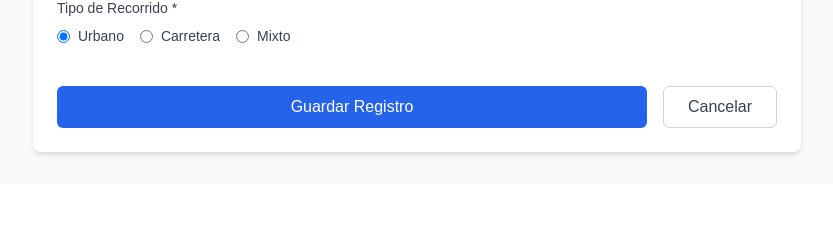
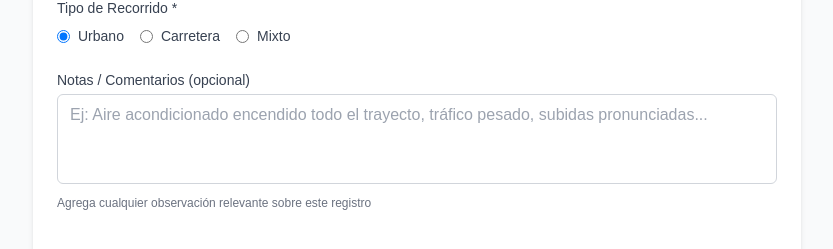
Before and after one commit to cmpumarejo-dev/control-combustible-nodejs, a Next.js app: page /registros/nuevo in a window 1280 px wide. Shown: the part 836-1085 px from the top of the page, without its empty margins (223-1056 px from the left). Before the commit the page ends 1020 px from the top, so only its background shows below. Built offline with nearby package versions, Linux system fonts and the light colour scheme; no server answers; the database is empty.

Commit message:
feat: Se agrego campo Notas a los registros, se ajustaron las diferentes interfaces

```diff
--- a/app/registros/editar/[id]/page.tsx
+++ b/app/registros/editar/[id]/page.tsx
@@ -27,7 +27,8 @@ export default function EditarRegistro() {
     km_por_litro_computadora: '',
     marca_estacion_id: '',
     estacion_servicio_id: '',
-    tipo_recorrido: 'Urbano' as 'Urbano' | 'Carretera' | 'Mixto'
+    tipo_recorrido: 'Urbano' as 'Urbano' | 'Carretera' | 'Mixto',
+    notas: ''
   })
 
   const [loading, setLoading] = useState(true)
@@ -106,7 +107,8 @@ export default function EditarRegistro() {
         km_por_litro_computadora: registroData.km_por_litro_computadora.toString(),
         marca_estacion_id: registroData.marca_estacion_id.toString(),
         estacion_servicio_id: registroData.estacion_servicio_id.toString(),
-        tipo_recorrido: registroData.tipo_recorrido
+        tipo_recorrido: registroData.tipo_recorrido,
+        notas: registroData.notas || ''
       })
 
     } catch (error) {
@@ -147,7 +149,8 @@ export default function EditarRegistro() {
         km_por_litro_computadora: parseFloat(formData.km_por_litro_computadora),
         marca_estacion_id: parseInt(formData.marca_estacion_id),
         estacion_servicio_id: parseInt(formData.estacion_servicio_id),
-        tipo_recorrido: formData.tipo_recorrido
+        tipo_recorrido: formData.tipo_recorrido,
+        notas: formData.notas || null
       }
 
       const { error } = await supabase
@@ -414,6 +417,25 @@ export default function EditarRegistro() {
             </div>
           </div>
 
+          {/* Notas / Comentarios */}
+          <div>
+            <label htmlFor="notas" className="block text-sm font-medium text-gray-700 mb-1">
+              Notas / Comentarios (opcional)
+            </label>
+            <textarea
+              id="notas"
+              name="notas"
+              value={formData.notas}
+              onChange={handleChange}
+              rows={3}
+              placeholder="Ej: Aire acondicionado encendido todo el trayecto, tráfico pesado, subidas pronunciadas..."
+              className="w-full px-3 py-2 border border-gray-300 rounded-md focus:outline-none focus:ring-2 focus:ring-blue-500 resize-none"
+            />
+            <p className="mt-1 text-xs text-gray-500">
+              Agrega cualquier observación relevante sobre este registro
+            </p>
+          </div>
+
           {/* Botones */}
           <div className="flex gap-4 pt-4">
             <button
--- a/app/registros/nuevo/page.tsx
+++ b/app/registros/nuevo/page.tsx
@@ -22,7 +22,8 @@ export default function NuevoRegistro() {
     km_por_litro_computadora: '',
     marca_estacion_id: '',
     estacion_servicio_id: '',
-    tipo_recorrido: 'Urbano' as 'Urbano' | 'Carretera' | 'Mixto'
+    tipo_recorrido: 'Urbano' as 'Urbano' | 'Carretera' | 'Mixto',
+    notas: ''
   })
 
   const [loading, setLoading] = useState(false)
@@ -47,7 +48,7 @@ export default function NuevoRegistro() {
     } else {
       setEstacionesFiltradas([])
     }
-  }, [formData.marca_estacion_id, formData.estacion_servicio_id, estaciones])
+  }, [formData.marca_estacion_id, estaciones])
 
   async function cargarDatos() {
     try {
@@ -115,7 +116,8 @@ export default function NuevoRegistro() {
         km_por_litro_computadora: parseFloat(formData.km_por_litro_computadora),
         marca_estacion_id: parseInt(formData.marca_estacion_id),
         estacion_servicio_id: parseInt(formData.estacion_servicio_id),
-        tipo_recorrido: formData.tipo_recorrido
+        tipo_recorrido: formData.tipo_recorrido,
+        notas: formData.notas || null
       }
 
       const { error } = await supabase
@@ -137,7 +139,8 @@ export default function NuevoRegistro() {
         km_por_litro_computadora: '',
         marca_estacion_id: '',
         estacion_servicio_id: '',
-        tipo_recorrido: 'Urbano'
+        tipo_recorrido: 'Urbano',
+        notas: ''
       })
 
     } catch (error: any) {
@@ -374,6 +377,25 @@ export default function NuevoRegistro() {
             </div>
           </div>
 
+          {/* Notas / Comentarios */}
+          <div>
+            <label htmlFor="notas" className="block text-sm font-medium text-gray-700 mb-1">
+              Notas / Comentarios (opcional)
+            </label>
+            <textarea
+              id="notas"
+              name="notas"
+              value={formData.notas}
+              onChange={handleChange}
+              rows={3}
+              placeholder="Ej: Aire acondicionado encendido todo el trayecto, tráfico pesado, subidas pronunciadas..."
+              className="w-full px-3 py-2 border border-gray-300 rounded-md focus:outline-none focus:ring-2 focus:ring-blue-500 resize-none"
+            />
+            <p className="mt-1 text-xs text-gray-500">
+              Agrega cualquier observación relevante sobre este registro
+            </p>
+          </div>
+
           {/* Botones */}
           <div className="flex gap-4 pt-4">
             <button
--- a/app/registros/page.tsx
+++ b/app/registros/page.tsx
@@ -640,6 +640,18 @@ export default function RegistrosPage() {
                           </div>
                         </div>
                       </div>
+
+                      {/* Notas / Comentarios */}
+                      {registro.notas && (
+                        <div className="bg-yellow-50 rounded-lg p-4 shadow-sm md:col-span-2 border border-yellow-200">
+                          <h4 className="font-semibold text-gray-900 mb-2 text-sm">
+                            📝 Notas
+                          </h4>
+                          <p className="text-sm text-gray-700 whitespace-pre-wrap">
+                            {registro.notas}
+                          </p>
+                        </div>
+                      )}
                     </div>
 
                     {/* Botón de Editar */}
--- a/lib/supabase.ts
+++ b/lib/supabase.ts
@@ -31,6 +31,7 @@ export type RegistroCombustible = {
   marca_estacion_id: number
   estacion_servicio_id: number
   tipo_recorrido: 'Urbano' | 'Carretera' | 'Mixto'
+  notas?: string
   created_at?: string
 }
 
@@ -63,6 +64,7 @@ export type RegistroCalculado = {
   tipo_recorrido: 'Urbano' | 'Carretera' | 'Mixto'
   estacion: string
   marca_estacion: string
+  notas?: string
   // Campos calculados
   km_recorridos: number | null
   km_por_litro_real: number
```
